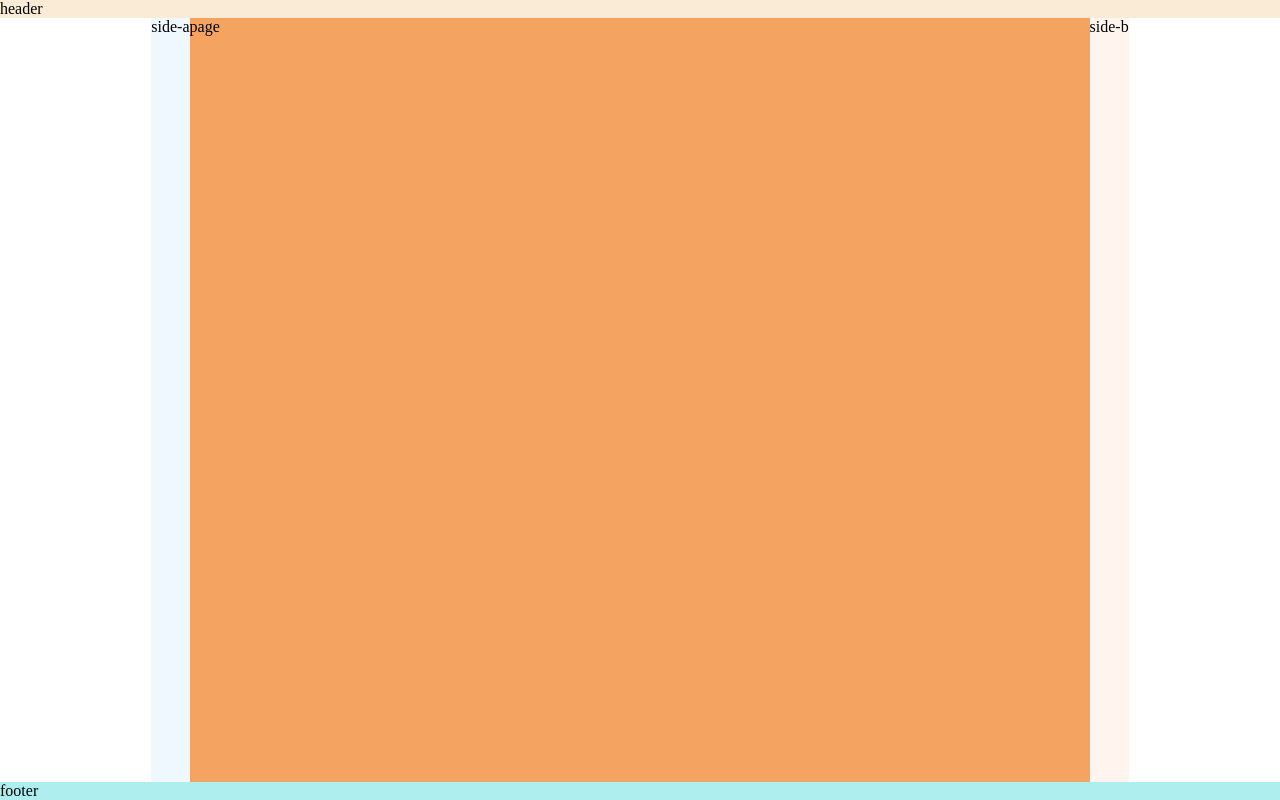
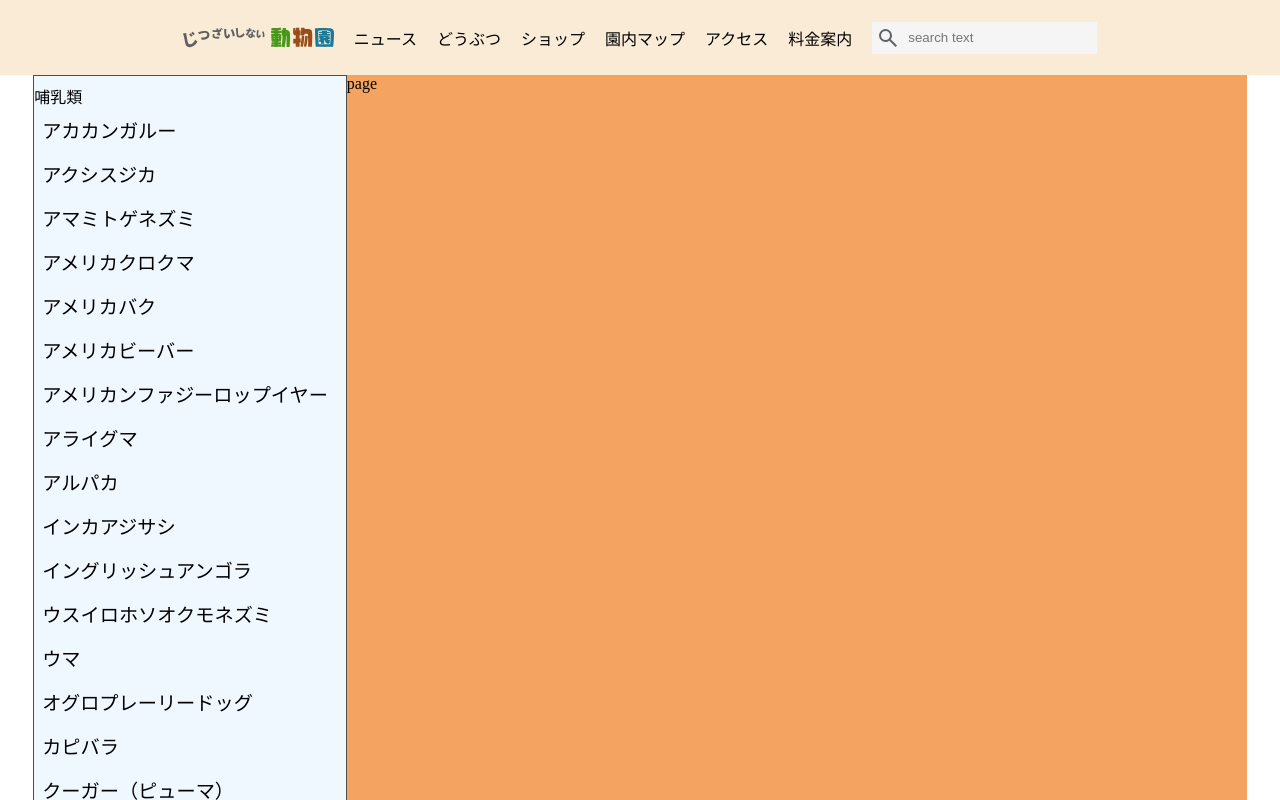
Before and after one commit to richardimaoka/imaginary-zoo, a Next.js app in the folder nextjs/: page / in a window 1280 px wide. Shown: the top 800 px of the page. Built offline with nearby package versions, Linux system fonts and the light colour scheme.

Commit message:
header and list brought back

```diff
--- a/nextjs/app/layout.module.css
+++ b/nextjs/app/layout.module.css
@@ -4,7 +4,6 @@
     minmax(30px, 1fr) /* minimum padding = 30px */
     auto
     minmax(auto, 900px)
-    auto
     minmax(30px, 1fr); /* minimum padding = 30px */
   grid-template-rows: auto 1fr auto;
   grid-template-areas:
@@ -14,12 +13,12 @@
   min-height: 100svh;
 }
 
-.header {
+.component > div:first-child {
   grid-area: header;
   background-color: antiquewhite;
 }
 
-.sideA {
+.component > div:nth-child(2) {
   grid-area: sideA;
   background-color: aliceblue;
 }
@@ -29,11 +28,6 @@
   background-color: sandybrown;
 }
 
-.sideB {
-  grid-area: sideB;
-  background-color: seashell;
-}
-
 .footer {
   grid-area: footer;
   background-color: paleturquoise;
--- a/nextjs/app/layout.tsx
+++ b/nextjs/app/layout.tsx
@@ -2,7 +2,8 @@ import type { Metadata } from "next";
 import localFont from "next/font/local";
 import "./globals.css";
 import styles from "./layout.module.css";
-
+import { Header } from "./components/header/Header";
+import { List } from "./components/sidebar/List";
 const geistSans = localFont({
   src: "./fonts/GeistVF.woff",
   variable: "--font-geist-sans",
@@ -28,10 +29,9 @@ export default function RootLayout({
     <html lang="en">
       <body className={`${geistSans.variable} ${geistMono.variable}`}>
         <div className={styles.component}>
-          <div className={styles.header}>header</div>
-          <div className={styles.sideA}>side-a</div>
+          <Header />
+          <List />
           <div className={styles.main}>{children}</div>
-          <div className={styles.sideB}>side-b</div>
           <div className={styles.footer}>footer</div>
         </div>
       </body>
--- a/nextjs/app/page.tsx
+++ b/nextjs/app/page.tsx
@@ -1,13 +1,5 @@
-import { Header } from "./components/header/Header";
-import { List } from "./components/sidebar/List";
 import styles from "./page.module.css";
 
 export default function Home() {
-  return (
-    <div className={styles.page}>
-      page
-      {/* <Header />
-      <List /> */}
-    </div>
-  );
+  return <div className={styles.page}>page</div>;
 }
```
